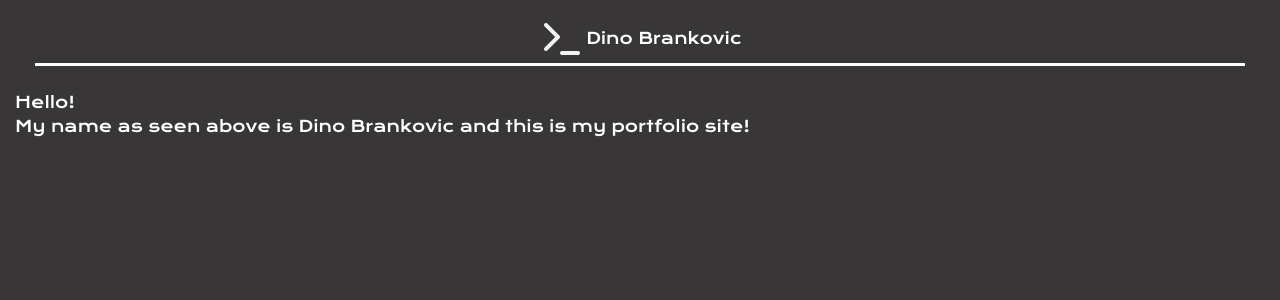
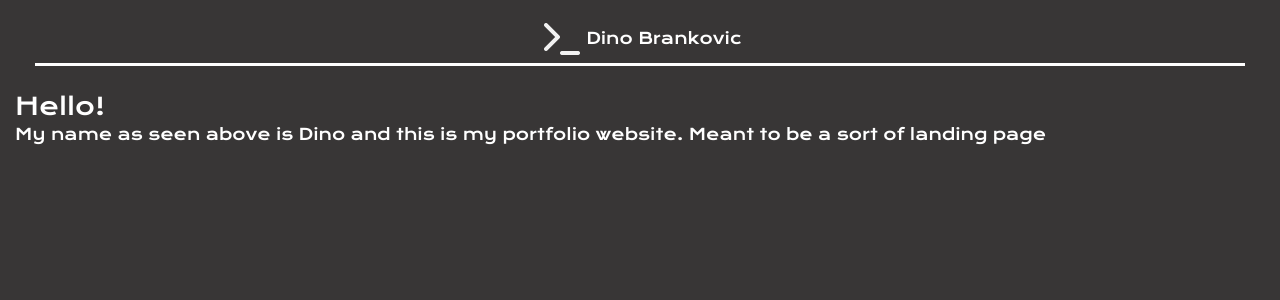
Before and after one commit to D1noD3v/portfolio, a Next.js app: page / in a window 1280 px wide. Shown: the top 300 px of the page. Built offline with nearby package versions, Linux system fonts and the light colour scheme.

Commit message:
added text + more fonts

```diff
--- a/pages/index.jsx
+++ b/pages/index.jsx
@@ -10,7 +10,7 @@ function Header() {
     return (
       // TODO: Fixa så texten är i center och inte längst ner inom headern.
     <header className="header">
-      <div className='name-container  *:inline'>
+      <div className='name-container *:inline'>
         <Image src={logo} alt="Terminal logo" className="logo align-left left-0 top-0" width={48} height={48}/>
           <span>Dino Brankovic</span>
         </div>
@@ -22,13 +22,12 @@ function Header() {
     );
 }
 
-function WordPart() {
+function About() {
   return (
-    <div className="wordpart">
-      <span className='name'>Hello!</span>
-
-      <p>My name as seen above is Dino Brankovic and this is my portfolio site!</p>
-    </div>
+    <>
+      <span className='text-2xl'>Hello!</span>
+      <p className=''>My name as seen above is Dino and this is my portfolio website. Meant to be a sort of landing page</p>
+    </>
   );
 }
 
@@ -37,17 +36,11 @@ function WordPart() {
 
 // * main funktionen för websidan
 export default function MyApp() {
-    const [count, setCount] = useState(0)
-
-    function handleClick() {
-        setCount(count + 1)
-    }
-
     return (
       <div>
         <Header/>
         <br />
-        <WordPart/>
+        <About/>
       </div>
     );
 }
```
Also changed, not shown: public/fonts/FF-DIN-Black.ttf (added), public/fonts/KronaOne-Regular.ttf (added).
